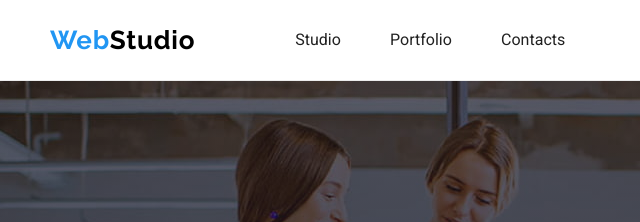
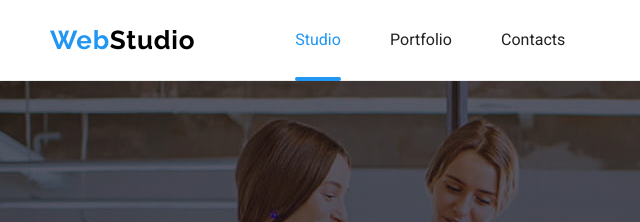
Before and after one commit to Tumoji/goit-markup-hw-05, a plain HTML site: page index.html in a window 1280 px wide. Shown: the top 222 px of the page, 0-640 px from the left. Drawn offline with Linux system fonts and the light colour scheme.

Commit message:
added active link status to nav menu

```diff
--- a/css/styles.css
+++ b/css/styles.css
@@ -101,6 +101,8 @@ h2 {
   padding: 0;
 }
 
+
+
 nav > ul > li > .menu {
   text-decoration: none;
   color: #212121;
@@ -110,6 +112,21 @@ nav > ul > li > .menu {
   letter-spacing: 0.28px;
 }
 
+.nav-header .menu .link {
+  position: relative;
+}
+
+.nav-header .menu .active-link::after {
+  position: absolute;
+  content: "";
+  width: 100%;
+  height: 4px;
+  left: 0;
+  bottom: -32px;
+  background: var(--link-color-hover);
+  border-radius: 2px;
+}
+
 ul {
   list-style: none;
   margin: 0;
@@ -117,6 +134,10 @@ ul {
 }
 
 .link:hover {
+  color: var(--link-color-hover);
+}
+
+.nav-header .menu .active-link {
   color: var(--link-color-hover);
 }
 
--- a/index.html
+++ b/index.html
@@ -22,7 +22,7 @@
         <div class="nav-header">
           <nav>
             <ul class="menu">
-              <li><a href="index.html" class="link">Studio</a></li>
+              <li><a href="index.html" class="active-link link">Studio</a></li>
               <li><a href="portfolio.html" class="link">Portfolio</a></li>
               <li><a href="contacts.html" class="link">Contacts</a></li>
             </ul>
```
Also changed, not shown: portfolio.html (+1 -1 lines).
